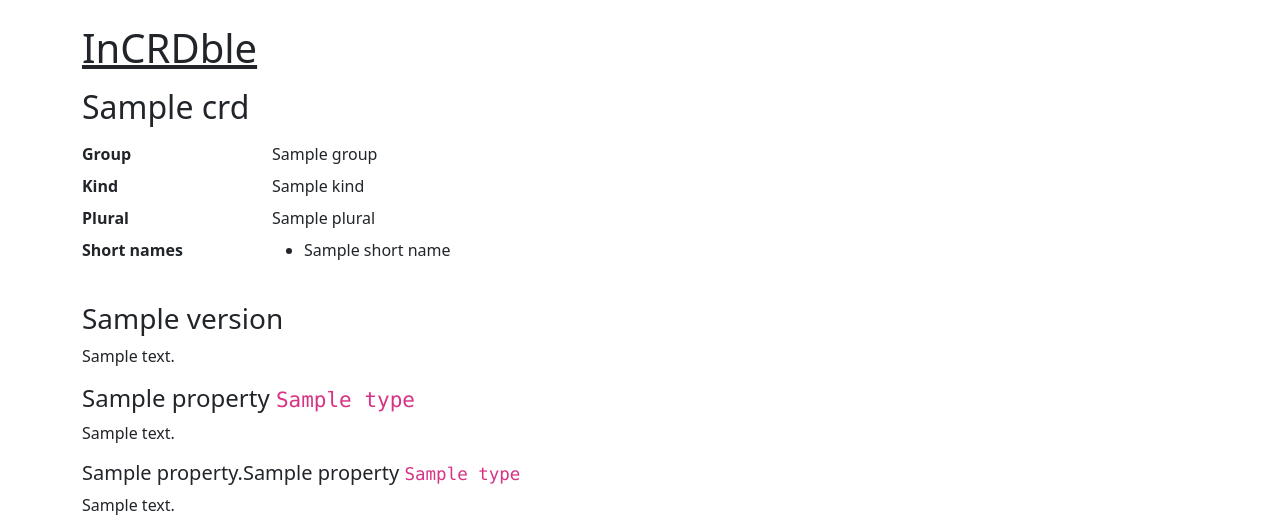
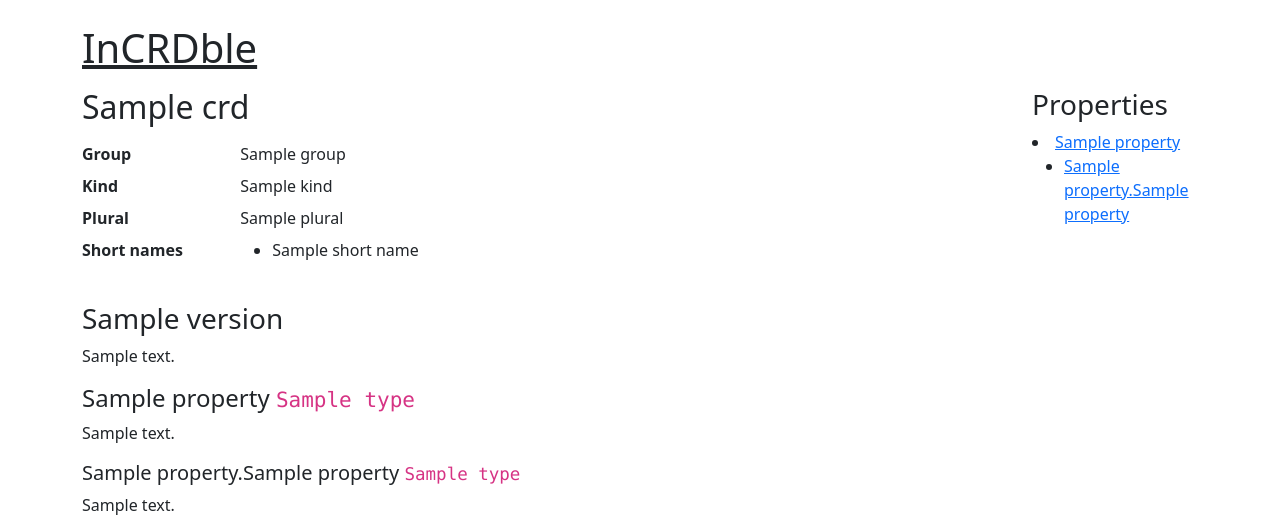
Before and after one commit to mortenlj/incrdble, a Python web app: template templates/crd.html.j2 in a window 1280 px wide. Shown: the top 532 px of the page. Run offline with Jinja, Linux system fonts and the light colour scheme; the template is opened without the code that fills it: most values are stand-ins (such as "Sample title", 1, 10 or a date in 2020).

Commit message:
Add menu to right side

```diff
--- a/templates/base.html.j2
+++ b/templates/base.html.j2
@@ -13,7 +13,14 @@
     <main class="text-center text-lg-start bg-body">
         <div class="container py-4">
             <h1 class="mb-3"><a class="h1 mb-3" href="/">InCRDble</a></h1>
-            {% block content %}{% endblock %}
+            <div class="hstack row align-items-start">
+                <div class="col-10">
+                    {% block content %}{% endblock %}
+                </div>
+                <div class="col-2 sticky-top">
+                    {% block menu %}{% endblock %}
+                </div>
+            </div>
         </div>
     </main>
     <footer class="text-center text-lg-start bg-body-tertiary text-muted py-3 my-4">
--- a/templates/crd.html.j2
+++ b/templates/crd.html.j2
@@ -2,10 +2,21 @@
 
 {% macro properties(props, level, prefix="") -%}
 {% for property in props %}
-    <h{{ level }}>{{ prefix }}{{ property.name }} <code>{{ property.type }}</code> {% if property.required %}(required){% endif %}</h{{ level }}>
+    <h{{ level }} id="{{ prefix }}{{ property.name }}">{{ prefix }}{{ property.name }} <code>{{ property.type }}</code> {% if property.required %}(required){% endif %}</h{{ level }}>
     <p>{{ property.description }}</p>
     {% if property.properties %}
         {{ properties(property.properties, level + 1, prefix + property.name + ".") }}
+    {% endif %}
+{% endfor %}
+{%- endmacro %}
+
+{% macro menu(props, prefix="") -%}
+{% for property in props %}
+    <li><a href="#{{ prefix }}{{ property.name }}">{{ prefix }}{{ property.name }}</a></li>
+    {% if property.properties %}
+        <ul>
+            {{ menu(property.properties, prefix + property.name + ".") }}
+        </ul>
     {% endif %}
 {% endfor %}
 {%- endmacro %}
@@ -36,3 +47,10 @@
         {{ properties(version.properties, 4) }}
     {% endfor %}
 {% endblock %}
+
+{% block menu %}
+    <h3>Properties</h3>
+    {% for version in crd.versions %}
+        {{ menu(version.properties) }}
+    {% endfor %}
+{% endblock %}
```
